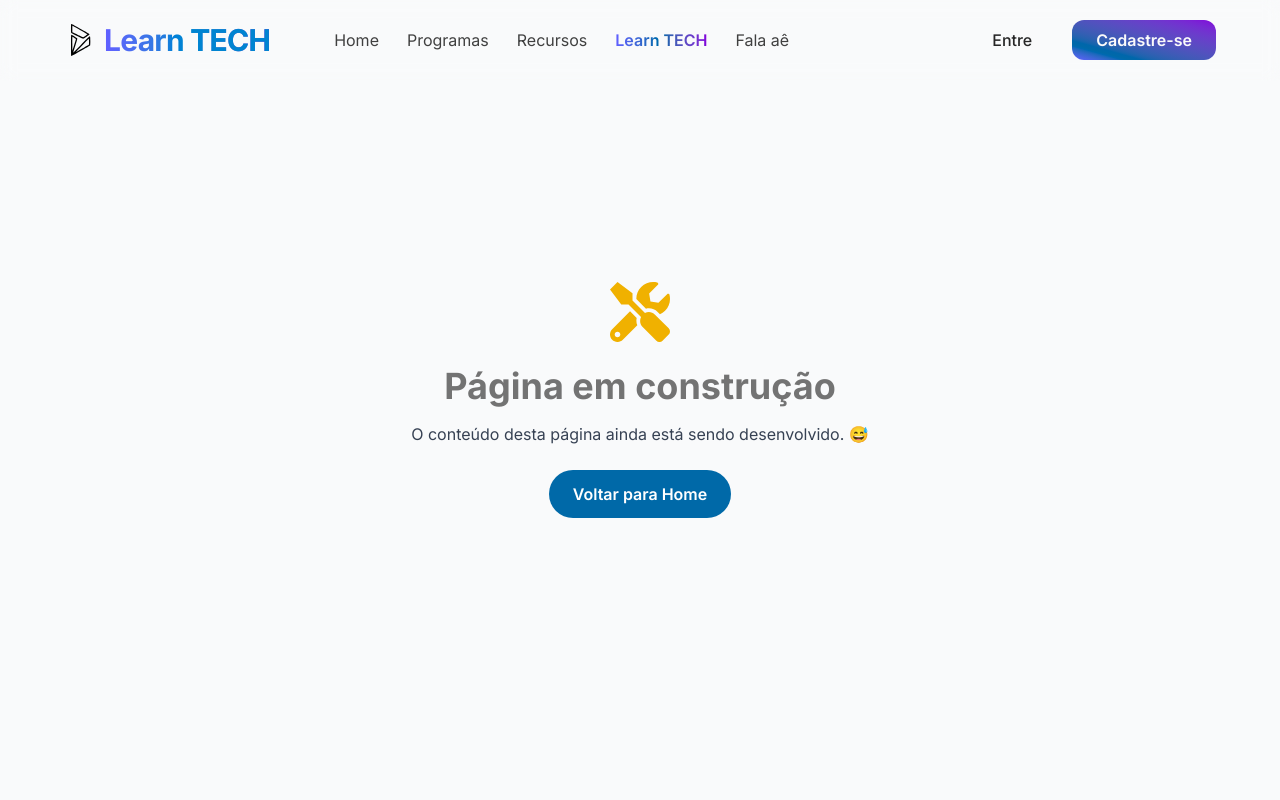
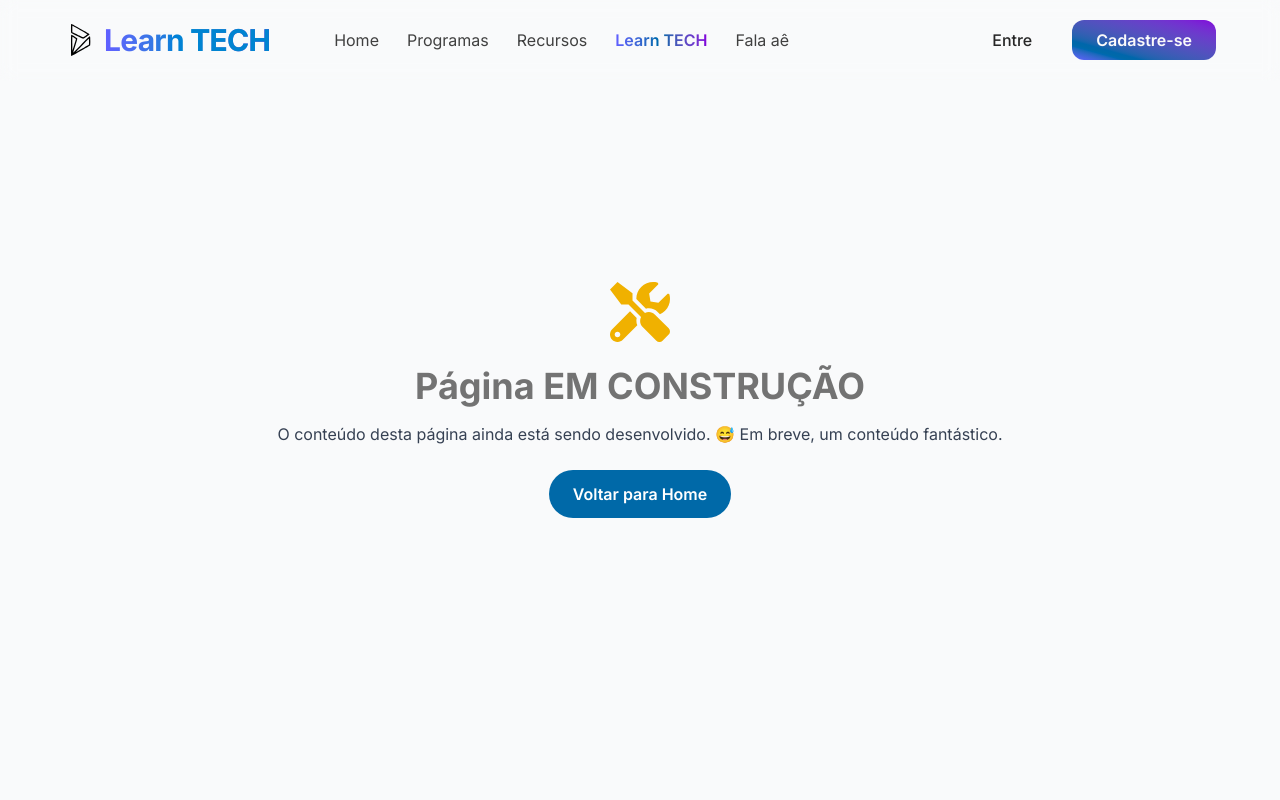
Before and after one commit to douglasabnovato/learn-tech, a React (Vite) app: page /about in a window 1280 px wide. Shown: the top 800 px of the page. Built offline with nearby package versions, Linux system fonts and the light colour scheme.

Commit message:
errors - notfound and underconstruction

```diff
--- a/src/App.jsx
+++ b/src/App.jsx
@@ -19,6 +19,7 @@ function App() {
         <main className="w-full bg-neutral-50 flex min-h-screen flex-col text-neutral-500">
           {/* Navbar section */}
           <Navbar />
+
           {/* Routes */}
           <Routes>
             {/* Home */}
--- a/src/pages/error/not-found.jsx
+++ b/src/pages/error/not-found.jsx
@@ -1,12 +1,17 @@
-import React from "react";
+import React, { useEffect } from "react";
 import { Link } from "react-router-dom";
-import { FaTools } from "react-icons/fa";
+import { FaCarCrash } from "react-icons/fa";
 
 export const NotFound = () => {
+
+  useEffect(() => {
+    window.scrollTo(0, 0);
+  }, []);
+
   return (
     <div className="w-full min-h-screen flex flex-col items-center justify-center bg-gray-50 text-center p-6">
-      <FaTools size={60} className="text-yellow-500 mb-6" />
-      <h1 className="text-4xl font-bold mb-4">Página não encontrada</h1>
+      <FaCarCrash size={60} className="text-yellow-500 mb-6" />
+      <h1 className="text-4xl font-bold mb-4">Página NÃO ENCONTRADA</h1>
       <p className="text-gray-700 mb-6">
         O conteúdo desta página está indisponível. 😅 Entre em contato com a
         nossa equipe de sucesso do cliente.
--- a/src/pages/error/under-construction.jsx
+++ b/src/pages/error/under-construction.jsx
@@ -1,14 +1,20 @@
-import React from "react";
+import React, { useEffect } from "react";
 import { Link } from "react-router-dom";
 import { FaTools } from "react-icons/fa";
 
 export const UnderConstruction = () => {
+
+  useEffect(() => {
+    window.scrollTo(0, 0);
+  }, []);
+
   return (
     <div className="w-full min-h-screen flex flex-col items-center justify-center bg-gray-50 text-center p-6">
       <FaTools size={60} className="text-yellow-500 mb-6" />
-      <h1 className="text-4xl font-bold mb-4">Página em construção</h1>
+      <h1 className="text-4xl font-bold mb-4">Página EM CONSTRUÇÃO</h1>
       <p className="text-gray-700 mb-6">
-        O conteúdo desta página ainda está sendo desenvolvido. 😅
+        O conteúdo desta página ainda está sendo desenvolvido. 😅 Em breve, um
+        conteúdo fantástico.
       </p>
       <Link
         to="/"
--- a/src/pages/home/quickaccess/QuickAccess.jsx
+++ b/src/pages/home/quickaccess/QuickAccess.jsx
@@ -21,7 +21,7 @@ export const QuickAccess = () => {
               </h1>
             </div>
             <Link
-              to="/programs"
+              to="/softskills"
               className="w-fit text-transparent bg-clip-text bg-gradient-to-r from-indigo-500 via-sky-700 to-purple-700 text-base font-semibold flex items-center gap-x-2 group ease-in-out duration-300"
             >
               Veja agora
@@ -53,7 +53,7 @@ export const QuickAccess = () => {
               </h1>
             </div>
             <Link
-              to="/programs"
+              to="/mentorias"
               className="w-fit text-transparent bg-clip-text bg-gradient-to-r from-indigo-500 via-sky-700 to-purple-700 text-base font-semibold flex items-center gap-x-2 group ease-in-out duration-300"
             >
               Veja agora
```
Also changed, not shown: 1 other file (tests, documents, lock files or other folders).
